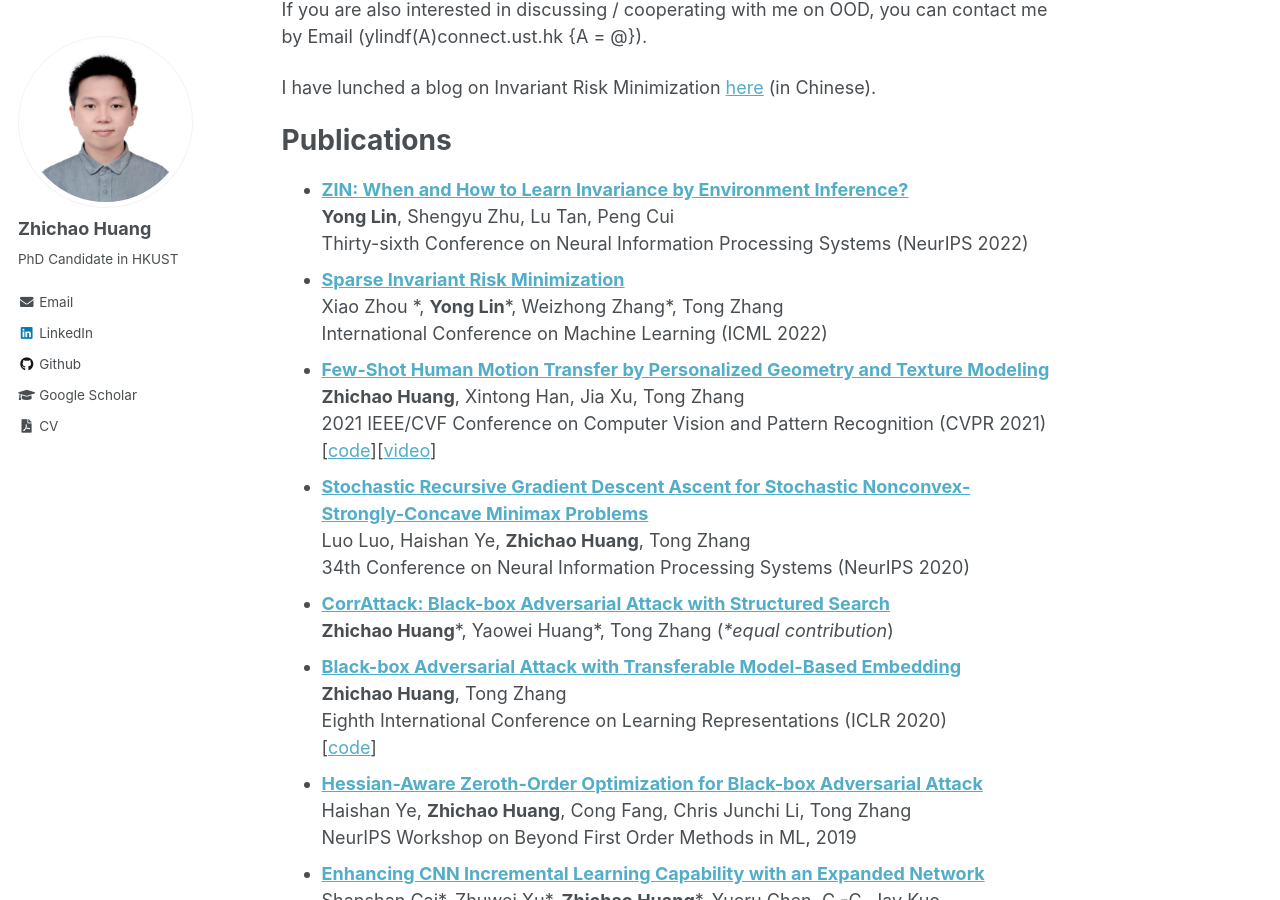
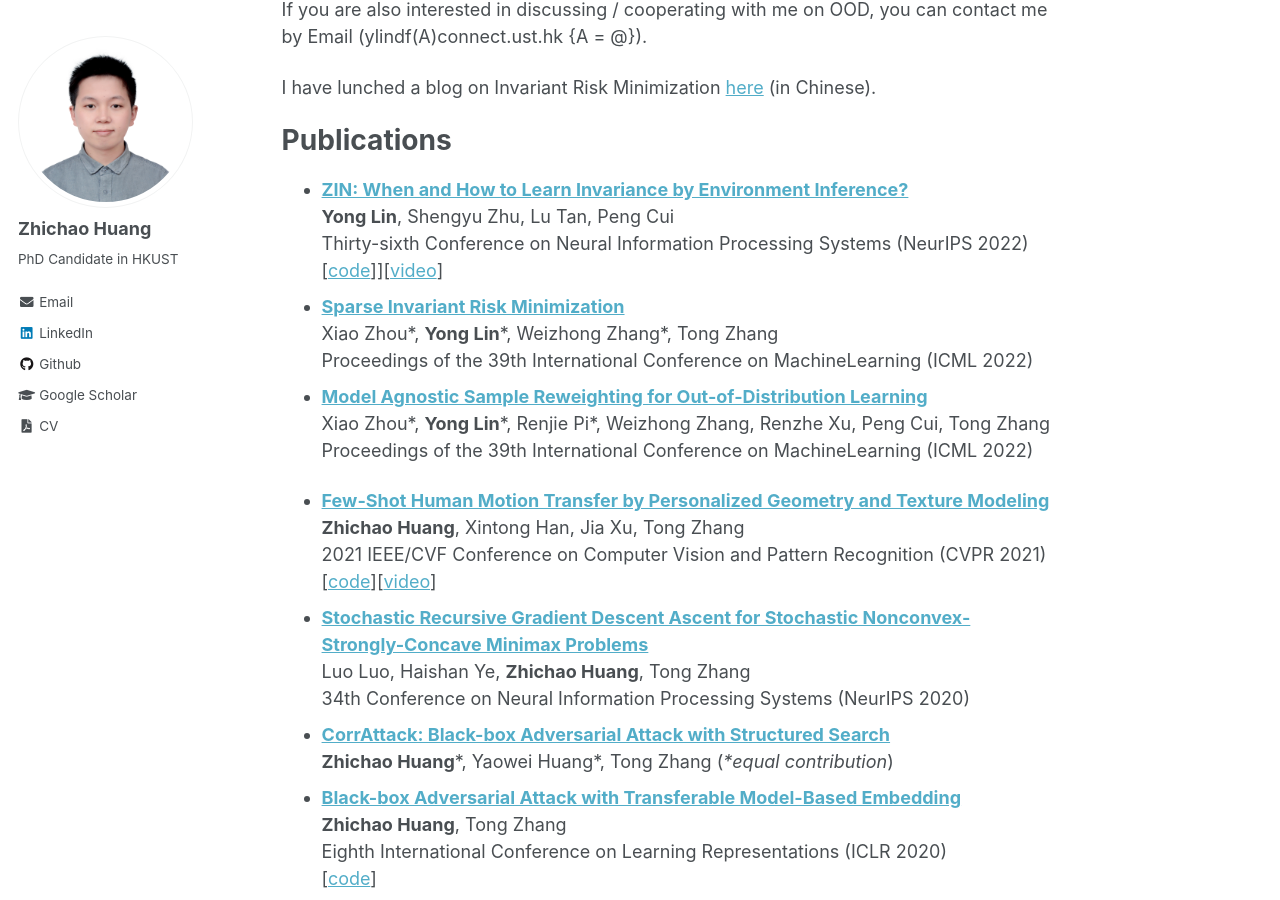
Before and after one commit to linyongver/PersaonalWeb, a Jekyll site: the page built from _pages/about.md, in a window 1280 px wide and 900 px high, scrolled down 315 px. Built offline with Jekyll 4.4.1, drawn with Linux system fonts in a browser that asks for light colours.

Commit message:
Update about.md

```diff
--- a/_pages/about.md
+++ b/_pages/about.md
@@ -20,9 +20,14 @@ I have lunched a blog on Invariant Risk Minimization [here](https://zhuanlan.zhi
 - [**ZIN: When and How to Learn Invariance by Environment Inference?**](https://openreview.net/forum?id=pUPFRSxfACD)
   <br /> **Yong Lin**, Shengyu Zhu, Lu Tan, Peng Cui
   <br /> Thirty-sixth Conference on Neural Information Processing Systems (NeurIPS 2022)
-- [**Sparse Invariant Risk Minimization**](https://arxiv.org/pdf/2112.07324.pdf)
-  <br /> Xiao Zhou \*, **Yong Lin**\*, Weizhong Zhang\*, Tong Zhang
-  <br /> International Conference on Machine Learning  (ICML 2022)
+  <br /> [[code](https://github.com/linyongver/ZIN_official)]][[video](https://youtu.be/ZJ15X-sdKSU)]
+- [**Sparse Invariant Risk Minimization**](https://proceedings.mlr.press/v162/zhou22e/zhou22e.pdf)
+  <br /> Xiao Zhou\*, **Yong Lin**\*, Weizhong Zhang\*, Tong Zhang
+  <br /> Proceedings of the 39th International Conference on MachineLearning (ICML 2022)
+- [**Model Agnostic Sample Reweighting for Out-of-Distribution Learning**](https://proceedings.mlr.press/v162/zhou22d/zhou22d.pdf)
+  <br /> Xiao Zhou\*, **Yong Lin**\*, Renjie Pi\*, Weizhong Zhang, Renzhe Xu, Peng Cui, Tong Zhang
+  <br /> Proceedings of the 39th International Conference on MachineLearning (ICML 2022)
+
 - [**Few-Shot Human Motion Transfer by Personalized Geometry and Texture Modeling**](https://arxiv.org/pdf/2103.14338)
   <br />**Zhichao Huang**, Xintong Han, Jia Xu, Tong Zhang
   <br />2021 IEEE/CVF Conference on Computer Vision and Pattern Recognition (CVPR 2021)
```
